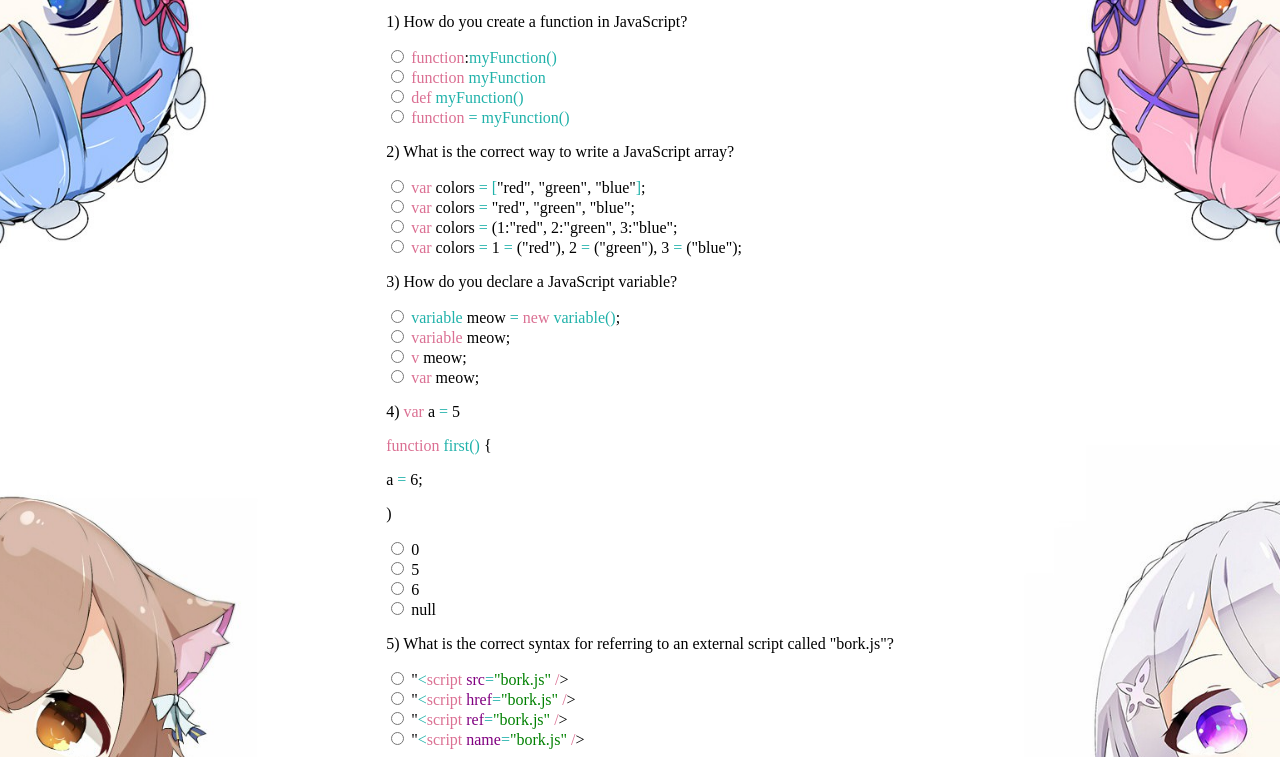
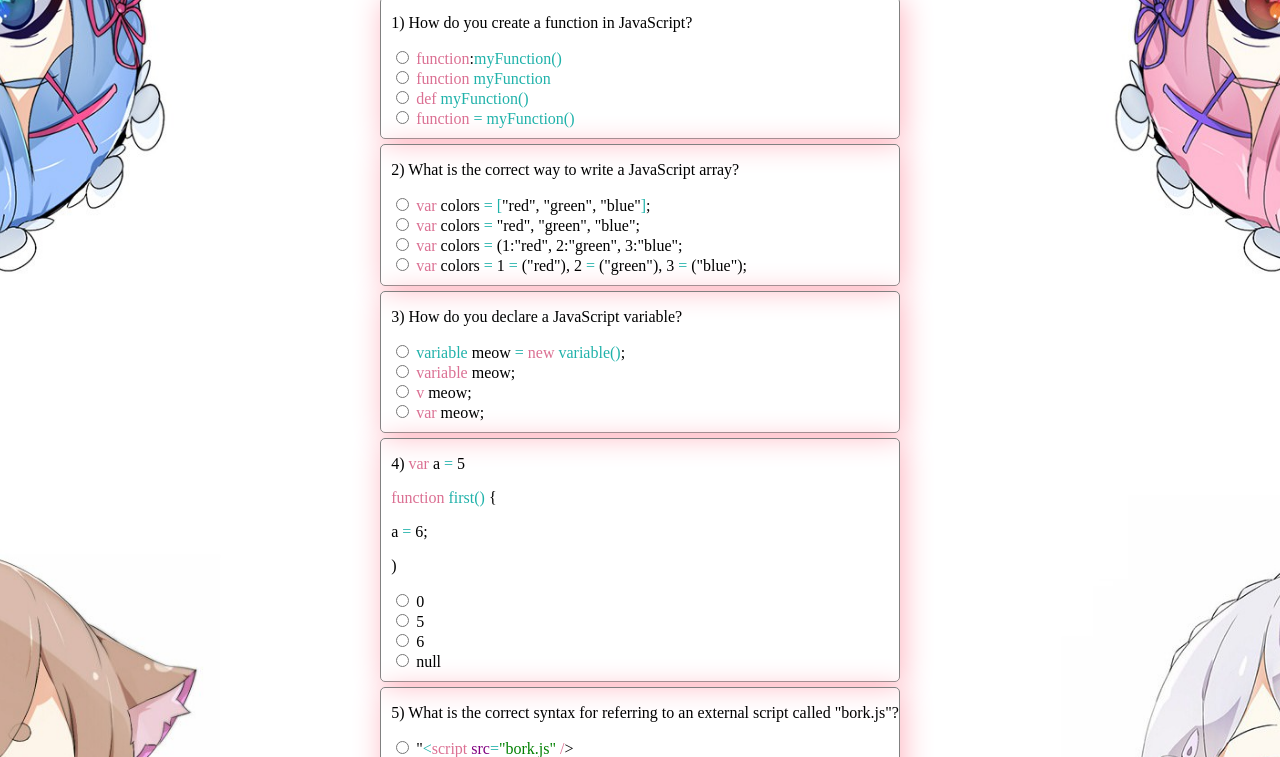
Before and after one commit to DarkRagingInferno/darkraginginferno.github.io, a plain HTML site: page COMP4537/labs/1/quizQuestions/index.html in a window 1280 px wide. Shown: the part 91-848 px from the top of the page. Drawn offline with Linux system fonts and the light colour scheme.

Commit message:
added some css touches

```diff
--- a/css/lab1/quiz.css
+++ b/css/lab1/quiz.css
@@ -9,6 +9,16 @@ body {
     display: flex;
     flex-direction: column;
     align-items: center;
+    min-height: 100%;
+}
+
+.questions {
+    border: 1px ridge gray;
+    border-radius: 5px;
+    margin-bottom: 5px;
+    padding-left: 10px;
+    padding-bottom: 10px;
+    box-shadow: 3px 3px 30px lightpink;
 }
 
 .button {
```
Also changed, not shown: COMP4537/COMP4537.html (+2 -2 lines).
